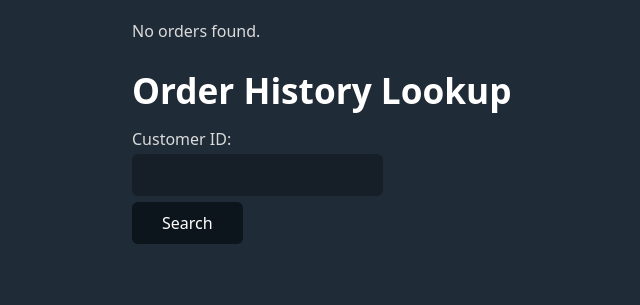
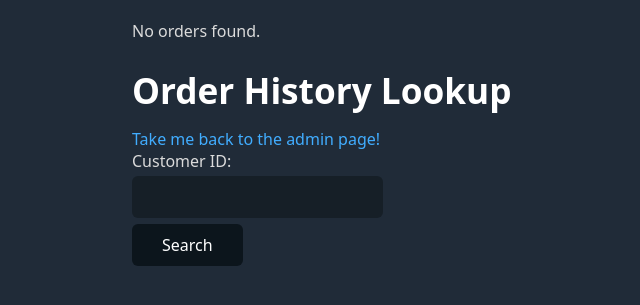
Before and after one commit to Soppatorsk/sinus, a PHP site: page /AdminOrderHistory.php in a window 1280 px wide. Shown: the top 305 px of the page, without its empty margins (108-748 px from the left). Run offline with PHP 8.4, Linux system fonts and the light colour scheme; data that the repository does not hold is empty.

Commit message:
added a get back link in the order history tab

```diff
--- a/AdminOrderHistory.php
+++ b/AdminOrderHistory.php
@@ -80,6 +80,7 @@ mysqli_close($conn);
 </head>
 <body>
     <h1>Order History Lookup</h1>
+    <a href="admin.php">Take me back to the admin page!</a>
     <form method="post" action="<?php echo htmlspecialchars($_SERVER["PHP_SELF"]); ?>">
         <label for="customer_id">Customer ID:</label>
         <input type="text" id="customer_id" name="customer_id" value="<?php echo $customer_id; ?>">
```
